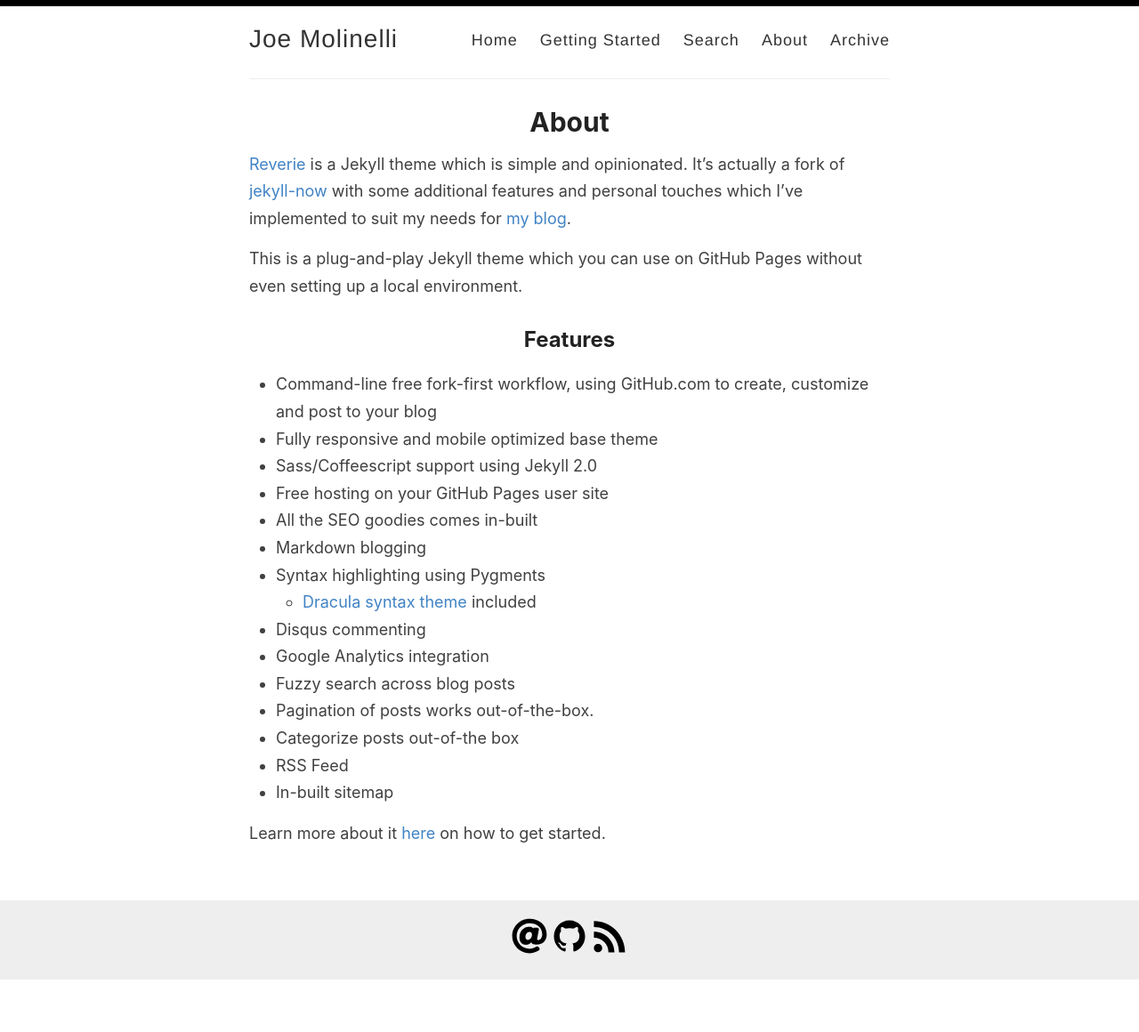
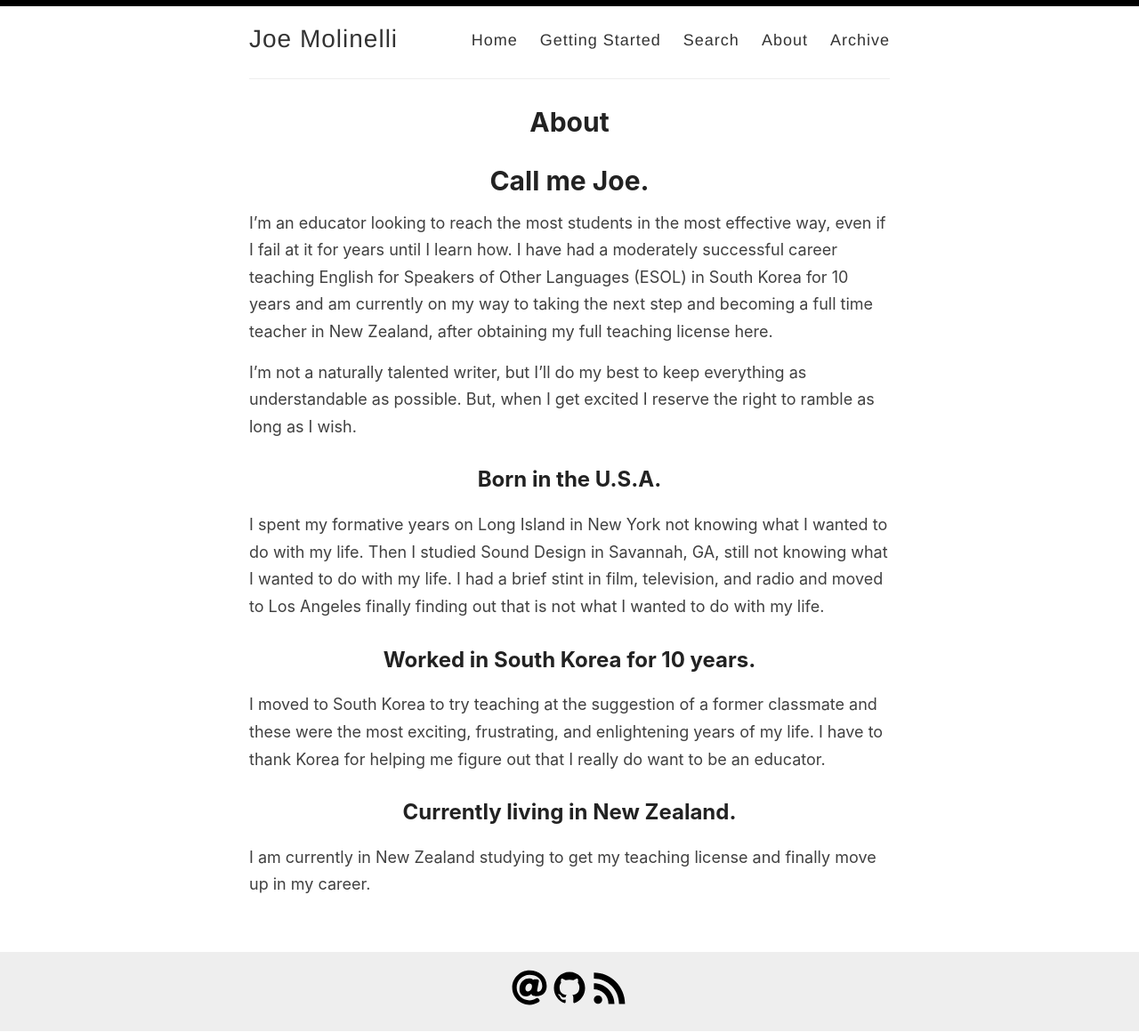
Before and after one commit to jomolin/jomolin.github.io, a Jekyll site: the page built from _pages/about.md, in a window 1280 px wide. Shown: the whole page at 89% size. Built offline with Jekyll 4.4.1, drawn with Linux system fonts in a browser that asks for light colours; before the commit the page ends 1102 px from its top, so only the background shows below that.

Commit message:
Update about.md

```diff
--- a/_pages/about.md
+++ b/_pages/about.md
@@ -4,26 +4,20 @@
 permalink: /about/
 ---
 
-[Reverie](https://github.com/amitmerchant1990/reverie) is a Jekyll theme which is simple and opinionated. It's actually a fork of [jekyll-now](https://github.com/barryclark/jekyll-now) with some additional features and personal touches which I've implemented to suit my needs for [my blog](https://www.amitmerchant.com).
+# Call me Joe.
 
-This is a plug-and-play Jekyll theme which you can use on GitHub Pages without even setting up a local environment.
+I’m an educator looking to reach the most students in the most effective way, even if I fail at it for years until I learn how. I have had a moderately successful career teaching English for Speakers of Other Languages (ESOL) in South Korea for 10 years and am currently on my way to taking the next step and becoming a full time teacher in New Zealand, after obtaining my full teaching license here.
 
-## Features
+I’m not a naturally talented writer, but I’ll do my best to keep everything as understandable as possible. But, when I get excited I reserve the right to ramble as long as I wish.
 
-- Command-line free fork-first workflow, using GitHub.com to create, customize and post to your blog
-- Fully responsive and mobile optimized base theme
-- Sass/Coffeescript support using Jekyll 2.0
-- Free hosting on your GitHub Pages user site
-- All the SEO goodies comes in-built
-- Markdown blogging
-- Syntax highlighting using Pygments
-    - [Dracula syntax theme](https://draculatheme.com/) included
-- Disqus commenting
-- Google Analytics integration
-- Fuzzy search across blog posts
-- Pagination of posts works out-of-the-box.
-- Categorize posts out-of-the box
-- RSS Feed
-- In-built sitemap
+## Born in the U.S.A.
 
-Learn more about it [here](https://github.com/amitmerchant1990/reverie) on how to get started.
+I spent my formative years on Long Island in New York not knowing what I wanted to do with my life. Then I studied Sound Design in Savannah, GA, still not knowing what I wanted to do with my life. I had a brief stint in film, television, and radio and moved to Los Angeles finally finding out that is not what I wanted to do with my life.
+
+## Worked in South Korea for 10 years.
+
+I moved to South Korea to try teaching at the suggestion of a former classmate and these were the most exciting, frustrating, and enlightening years of my life. I have to thank Korea for helping me figure out that I really do want to be an educator.
+
+## Currently living in New Zealand.
+
+I am currently in New Zealand studying to get my teaching license and finally move up in my career.
```
